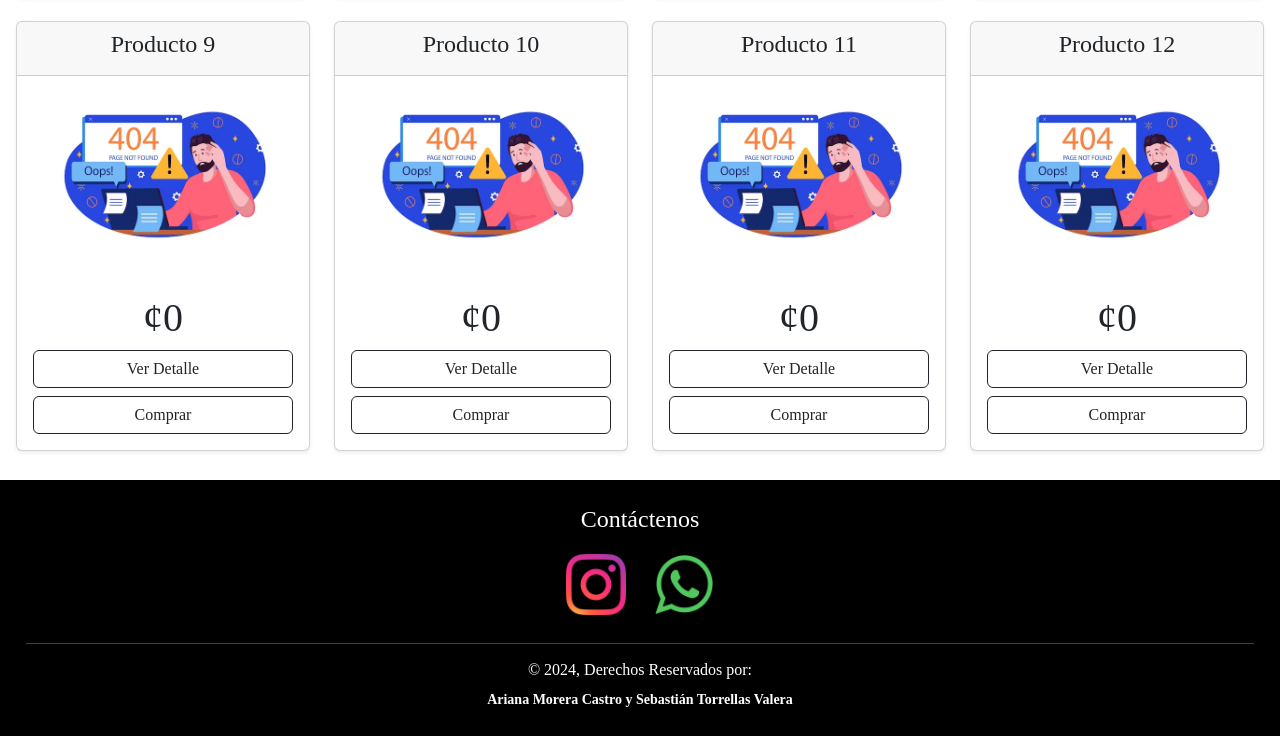
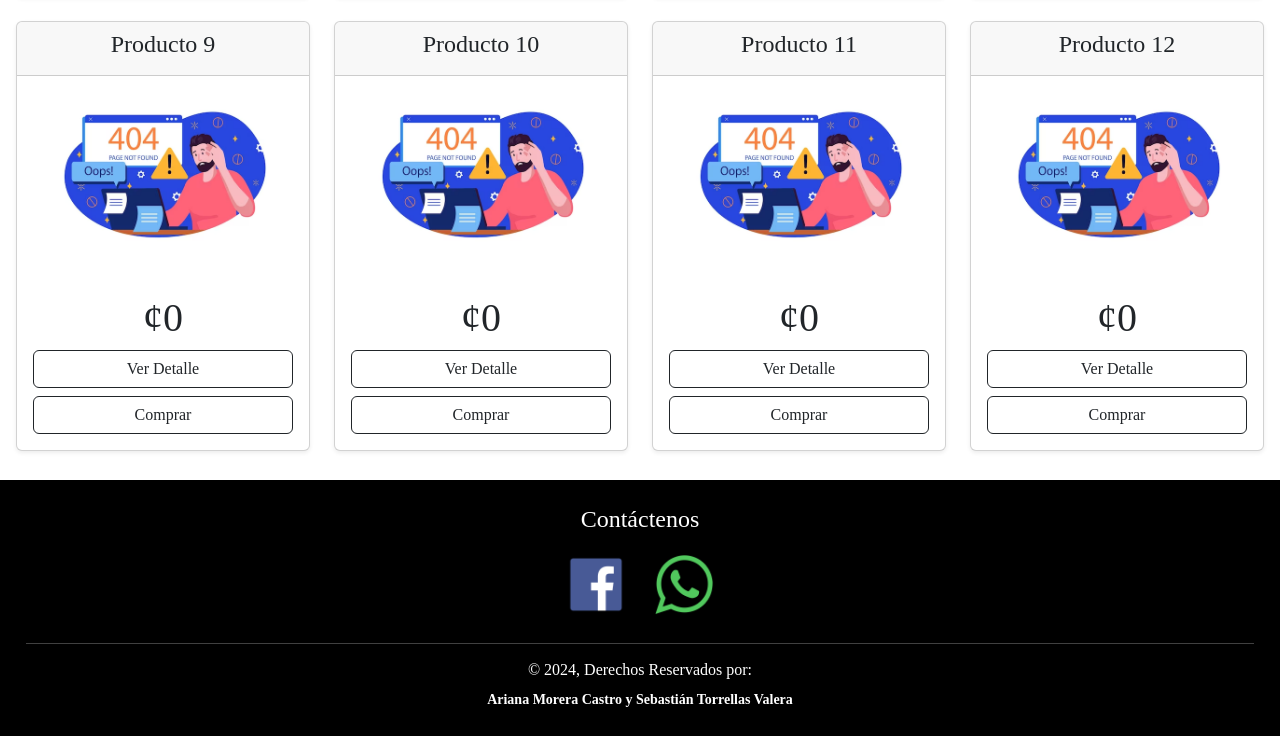
Before and after one commit to AriMoreraC/proyectoWeb1.github.io, a plain HTML site: page ProductosServicios.html in a window 1280 px wide. Shown: the part 1137-1873 px from the top of the page. Drawn offline with nearby package versions, Linux system fonts and the light colour scheme.

Commit message:
Update ProductosServicios.html
12.5

```diff
--- a/ProductosServicios.html
+++ b/ProductosServicios.html
@@ -74,7 +74,7 @@
   <footer>
     <div class="container-fluid">
 <h4>Contáctenos</h4>
-      <a href="https://www.instagram.com/ari_mc_05?igsh=ZTRtOG5vNDRlN3Bj"><img src="./Imagenes/Instagram_icon.png" alt="instagram" style="width: 5%;">
+      <a href="https://www.facebook.com/osvaldoquesadafotografo?mibextid=ZbWKwL"><img src="./Imagenes/social_facebook.png" alt="instagram" style="width: 5%;">
 </a>
 <a href="https://wa.me/qr/DXZ2EVTI2BHXD1 "><img src="./Imagenes/whatsapp_icon.png" alt="instagram" style="width: 5%;">
 </a>
@@ -86,8 +86,6 @@
         <b>Ariana Morera Castro y Sebastián Torrellas Valera</b>
       </small>
     </div>
-
-
   </footer>
     <!-- Footer fin -->
 
```
